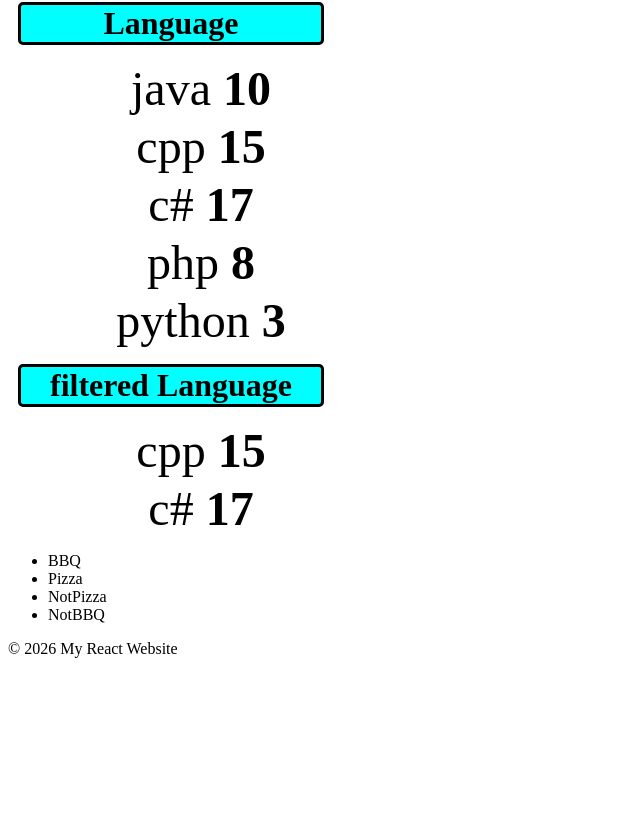
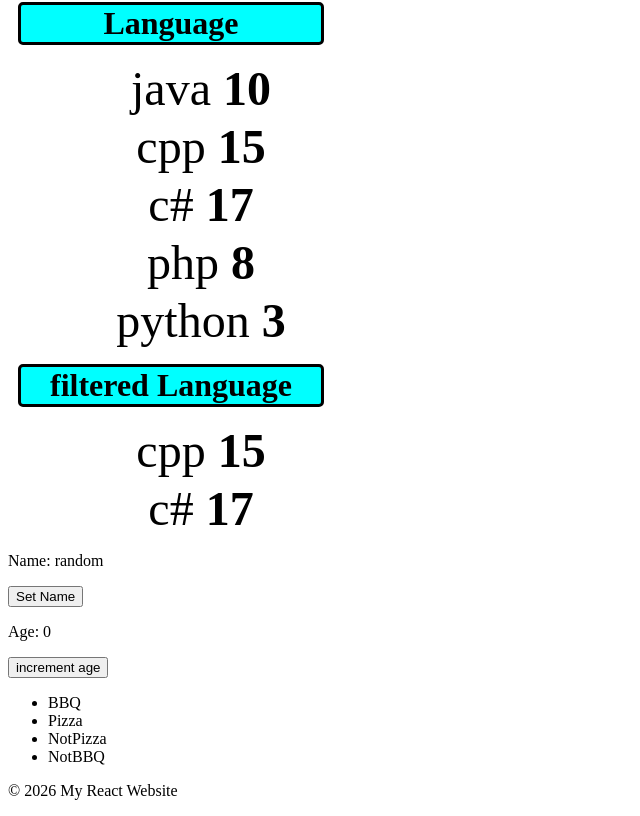
Before and after one commit to comsolodev-1/Learn-React, a React (Vite) app in the folder my-react-app/: page / in a window 1280 px wide. Shown: the part 698-1514 px from the top of the page, without its empty margins (0-640 px from the left). Before the commit the page ends 1372 px from the top, so only its background shows below. Built offline with nearby package versions, Linux system fonts and the light colour scheme.

Commit message:
added MyComponent.jsx for useState()

```diff
--- a/my-react-app/src/App.jsx
+++ b/my-react-app/src/App.jsx
@@ -1,3 +1,4 @@
+import MyComponent from './MyComponent.jsx'
 import List from './List.jsx'
 import UserGreeting from './UserGreeting.jsx'
 import Student from './Student.jsx'
@@ -25,6 +26,7 @@
     <Student name="soloDev" age={19} isDev={true}/>
     <UserGreeting  username="UserHacker" isLoggedIn={false}/>
     <List obj={items} objName="Language"/>
+    <MyComponent/>
     <Food/>
     <Footer/>
     </>
--- /dev/null
+++ b/my-react-app/src/MyComponent.jsx
@@ -0,0 +1,27 @@
+import React, {useState} from 'react';
+
+function MyComponent(){
+    let [name, setName] = useState("random");
+    let [age, setAge] = useState(0);
+
+    const updateName = () => {
+        setName("soloDev");
+    };
+
+    const incrementAge = () => {
+        setAge(age++);
+    };
+
+    return(
+        <div>
+            <p>Name: {name}</p>
+            <button onClick={updateName}>Set Name</button>
+
+            <p>Age: {age}</p>
+            <button onClick={incrementAge}>increment age</button>
+        </div>
+    );
+
+}
+
+export default MyComponent
```
